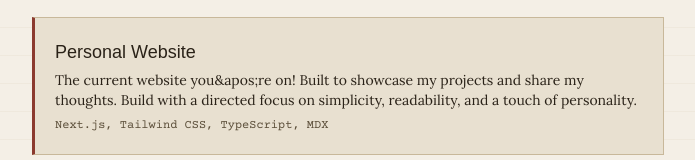
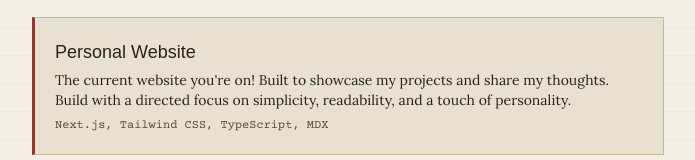
Before and after one commit to TheCrickMaster/Personal_Website, a Next.js app: page /projects in a window 1280 px wide. Shown: the part 532-692 px from the top of the page, without its empty margins (292-987 px from the left). Built offline with nearby package versions, Linux system fonts and the light colour scheme; a web font is replaced by a local one.

Commit message:
Fixed some typos

```diff
--- a/app/about/page.tsx
+++ b/app/about/page.tsx
@@ -34,7 +34,7 @@ export default function AboutPage() {
       <p>
         Outside of academics and work, I am a man of many interests. Sports has always been central to my life; I played soccer competitively growing up, and I remain a supporter of the Chicago Bears, Bulls, and White Sox. In football, I support Brentford FC in the English Premier League.
         I am drawn to deep philosophical and cultural conversations, and much of how I see the world has been shaped by the remarkable people from different backgrounds I have had the chance to meet and learn from.
-        At the moment I am teaching myself to shoot and edit long-form video, crocheting the occasional trinket, and reconnectng back to my cultural roots.
+        At the moment I am teaching myself to shoot and edit long-form video, crocheting the occasional trinket, and reconnecting back to my cultural roots.
       </p>
     </div>
   );
--- a/app/projects/page.tsx
+++ b/app/projects/page.tsx
@@ -22,7 +22,7 @@ const projects: Project[] = [
   {
     title: "Personal Website",
     description:
-      "The current website you&apos;re on! Built to showcase my projects and share my thoughts. " +
+      "The current website you're on! Built to showcase my projects and share my thoughts. " +
       "Build with a directed focus on simplicity, readability, and a touch of personality.",
     tech: "Next.js, Tailwind CSS, TypeScript, MDX",
     link: "https://github.com/TheCrickMaster/Personal_Website",
```
